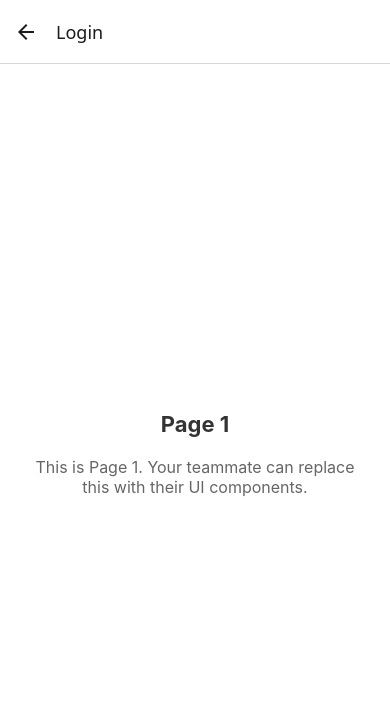
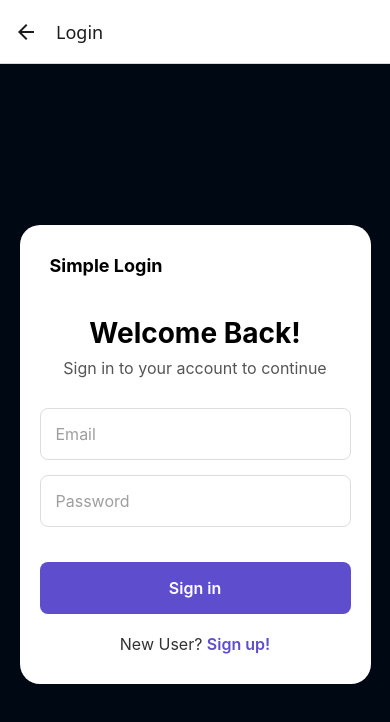
Before and after one commit to AndrewEjL/Software-Engineering-Group-Project-Group-1, a React Native app: screen /Login in a window 390 px wide. Shown: the top 722 px of the page. Built offline with nearby package versions, Linux system fonts and the light colour scheme.

Commit message:
Login Page first Draft
testing out javascript

```diff
--- a/App.tsx
+++ b/App.tsx
@@ -2,17 +2,19 @@ import React from 'react';
 import { View, Text, StyleSheet, TouchableOpacity } from 'react-native';
 import { NavigationContainer } from '@react-navigation/native';
 import { createNativeStackNavigator } from '@react-navigation/native-stack';
+import { NativeStackNavigationProp } from '@react-navigation/native-stack';
+import LoginScreen from './screens/LoginScreen';
 
-// Page 1 Component (Your teammate can work on this)
-const LoginScreen = () => {
-  return (
-    <View style={styles.pageContainer}>
-      <Text style={styles.pageTitle}>Page 1</Text>
-      <Text style={styles.pageDescription}>
-        This is Page 1. Your teammate can replace this with their UI components.
-      </Text>
-    </View>
-  );
+// Define your navigation types
+type RootStackParamList = {
+  'Login Options': undefined;
+  Login: undefined;
+  CreateAccount: undefined;
+};
+
+// Type for navigation prop
+type LoginOptionsProps = {
+  navigation: NativeStackNavigationProp<RootStackParamList, 'Login Options'>;
 };
 
 // Page 2 Component (You can work on this)
@@ -28,7 +30,7 @@ const RegisterScreen = () => {
 };
 
 // Main Home Screen with Navigation Buttons
-const LoginOptions = ({ navigation }) => {
+const LoginOptions = ({ navigation }: LoginOptionsProps) => {
   return (
     <View style={styles.container}>
       <Text style={styles.header}>E-Waste Management</Text>
@@ -53,7 +55,7 @@ const LoginOptions = ({ navigation }) => {
 };
 
 // Create the navigation stack
-const Stack = createNativeStackNavigator();
+const Stack = createNativeStackNavigator<RootStackParamList>();
 
 // Main App Component with Navigation
 const App = () => {
--- /dev/null
+++ b/screens/LoginScreen.js
@@ -0,0 +1,141 @@
+import React, { useState } from 'react';
+import { View, Text, TextInput, TouchableOpacity, StyleSheet, SafeAreaView } from 'react-native';
+
+const LoginScreen = ({ navigation }) => {
+  const [email, setEmail] = useState('');
+  const [password, setPassword] = useState('');
+
+  const handleSignIn = () => {
+    // Handle sign in logic here
+    console.log('Signing in with:', email, password);
+    // Navigation would go here, e.g.: navigation.navigate('Home');
+  };
+
+  const handleSignUp = () => {
+    // Navigate to sign up page
+    // navigation.navigate('SignUp');
+    console.log('Navigate to sign up page');
+  };
+
+  return (
+    <SafeAreaView style={styles.container}>
+      <View style={styles.loginCard}>
+        <Text style={styles.headerTitle}>Simple Login</Text>
+
+        <View style={styles.welcomeContainer}>
+          <Text style={styles.welcomeText}>Welcome Back!</Text>
+          <Text style={styles.subtitleText}>Sign in to your account to continue</Text>
+        </View>
+
+        <View style={styles.inputContainer}>
+          <TextInput
+            style={[styles.input,{color: '#000000'}]}
+            placeholder="Email"
+            placeholderTextColor="#9e9e9e"
+            value={email}
+            onChangeText={setEmail}
+            keyboardType="email-address"
+            autoCapitalize="none"
+          />
+
+          <TextInput
+            style={[styles.input,{color: '#000000'}]}
+            placeholder="Password"
+            placeholderTextColor="#9e9e9e"
+            value={password}
+            onChangeText={setPassword}
+            secureTextEntry
+          />
+        </View>
+
+        <TouchableOpacity style={styles.signInButton} onPress={handleSignIn}>
+          <Text style={styles.signInButtonText}>Sign in</Text>
+        </TouchableOpacity>
+
+        <View style={styles.signUpContainer}>
+          <Text style={styles.signUpText}>New User? </Text>
+          <TouchableOpacity onPress={handleSignUp}>
+            <Text style={styles.signUpLink}>Sign up!</Text>
+          </TouchableOpacity>
+        </View>
+      </View>
+    </SafeAreaView>
+  );
+};
+
+const styles = StyleSheet.create({
+  container: {
+    flex: 1,
+    backgroundColor: '#000814',
+    alignItems: 'center',
+    justifyContent: 'center',
+  },
+  loginCard: {
+    backgroundColor: 'white',
+    borderRadius: 20,
+    padding: 20,
+    width: '90%',
+    maxWidth: 400,
+    alignItems: 'stretch',
+    paddingVertical: 30,
+  },
+  headerTitle: {
+    fontSize: 18,
+    fontWeight: 'bold',
+    marginBottom: 40,
+    paddingHorizontal: 10,
+  },
+  welcomeContainer: {
+    alignItems: 'center',
+    marginBottom: 30,
+  },
+  welcomeText: {
+    fontSize: 28,
+    fontWeight: 'bold',
+    marginBottom: 8,
+    color: '#000',
+  },
+  subtitleText: {
+    fontSize: 16,
+    color: '#555',
+    textAlign: 'center',
+  },
+  inputContainer: {
+    marginBottom: 20,
+  },
+  input: {
+    borderWidth: 1,
+    borderColor: '#ddd',
+    borderRadius: 8,
+    padding: 15,
+    marginBottom: 15,
+    fontSize: 16,
+  },
+  signInButton: {
+    backgroundColor: '#5E4DCD',
+    borderRadius: 8,
+    padding: 16,
+    alignItems: 'center',
+    marginBottom: 20,
+  },
+  signInButtonText: {
+    color: 'white',
+    fontSize: 16,
+    fontWeight: '600',
+  },
+  signUpContainer: {
+    flexDirection: 'row',
+    justifyContent: 'center',
+  },
+  signUpText: {
+    color: '#333',
+    fontSize: 16,
+  },
+  signUpLink: {
+    color: '#5E4DCD',
+    fontWeight: '600',
+    fontSize: 16,
+  },
+});
+
+export default LoginScreen;
```
Also changed, not shown: tsconfig.json (+2 -12 lines).
